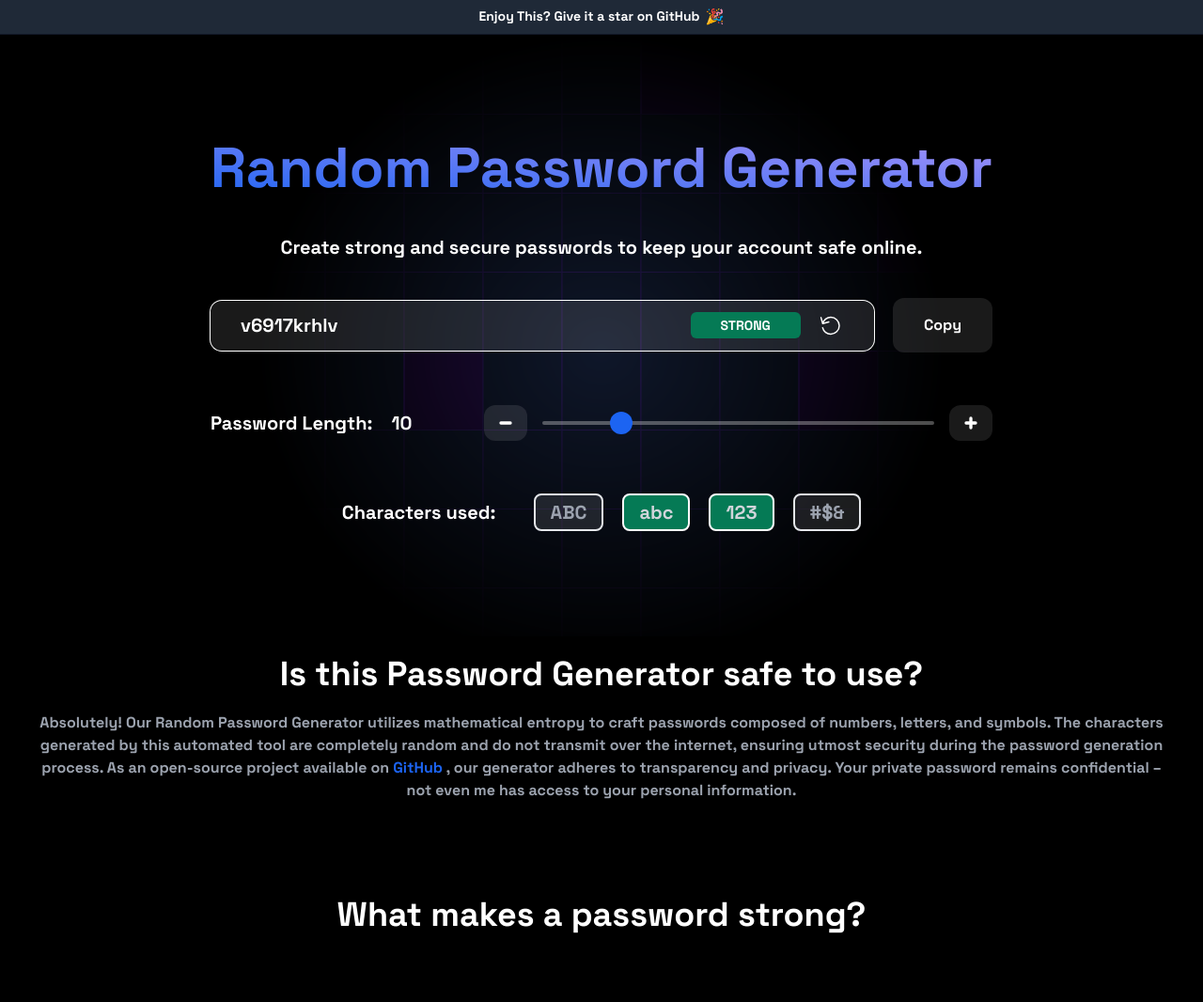
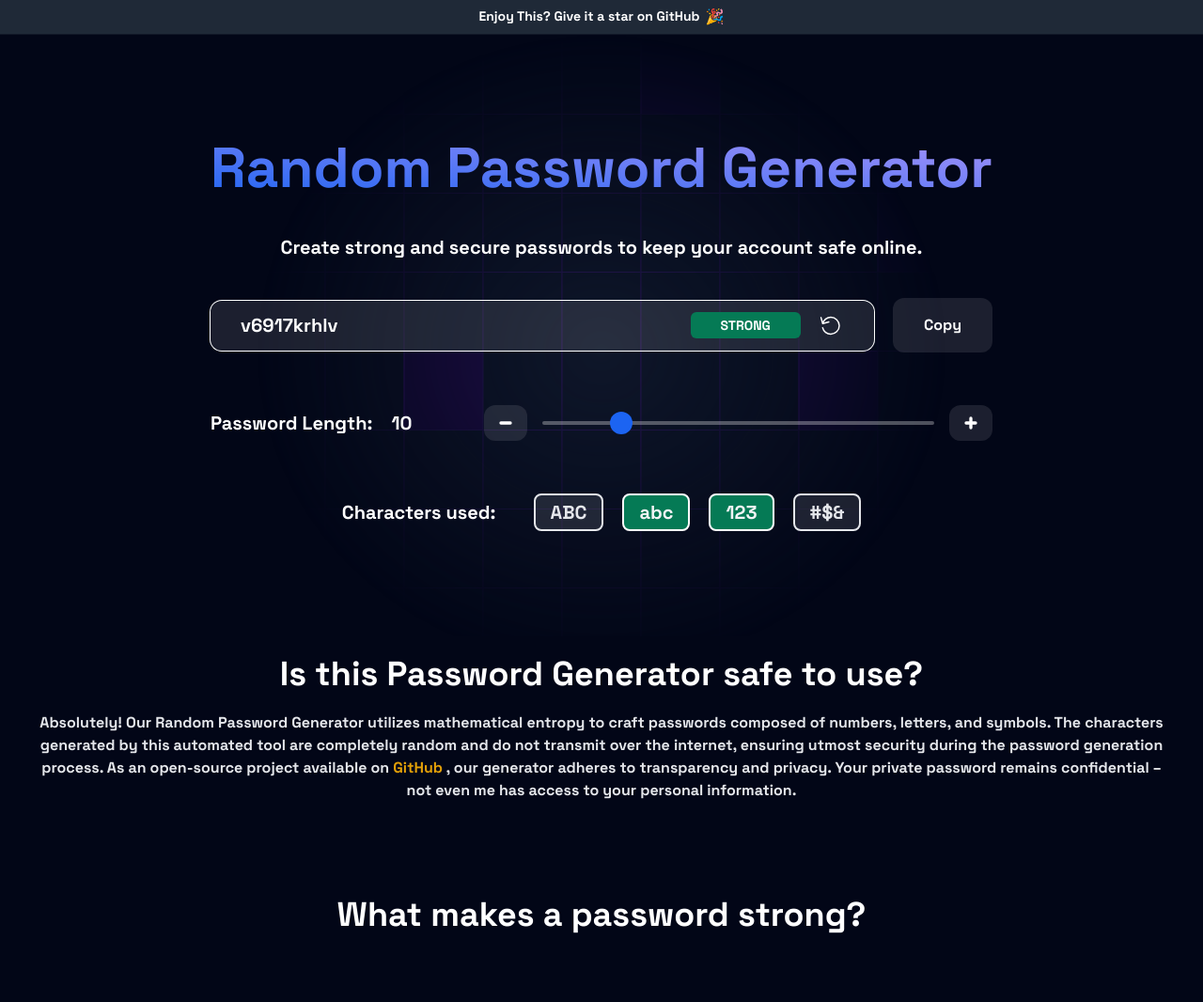
Before and after one commit to Swastikdan/Random-Password-Generator, a website: page index.html in a window 1280 px wide. Shown: the top 1066 px of the page at 94% size. Drawn offline with Linux system fonts and the light colour scheme.

Commit message:
accessability

```diff
--- a/assets/input.css
+++ b/assets/input.css
@@ -6,6 +6,7 @@
     font-family: 'Space Grotesk';
     src: url('fonts/space-grotesk-latin-700.woff2') format('woff2'),
          url('fonts/space-grotesk-latin-700.woff') format('woff');
+    font-display: swap;
   }
 
 .space-grotesk{font-family: 'Space Grotesk';}
--- a/index.html
+++ b/index.html
@@ -27,7 +27,7 @@
     <link rel="shortcut icon" href="favicon.png" type="image/x-icon" />
     <link rel="stylesheet" href="style.css" />
   </head>
-  <body class="bg-black h-full mx-auto space-grotesk">
+  <body class="bg-slate-950 h-full mx-auto space-grotesk">
     <div id="preloader" style="position:fixed;overflow:hidden;width:100%;z-index:999" class="overflow-hidden">
       <div
         class="min-h-[100vh] flex flex-col bg-gray-950 border-gray-700 shadow-slate-700/[.7] z-50 fi">
@@ -112,7 +112,7 @@
               <ul class="flex space-x-3 md:space-x-5">
                 <li>
                   <input type="checkbox" id="includeUppercase" class="hidden peer" />
-                  <label for="includeUppercase" class="inline-flex items-center justify-between w-full px-4 py-1 border-2 border-gray-200 rounded-lg cursor-pointer hover:text-gray-300 dark:border-gray-700 peer-checked:border-white peer-checked:text-gray-300 peer-checked:bg-green-600 text-gray-400 bg-white/10 hover:bg-gray-700">
+                  <label for="includeUppercase" class="inline-flex items-center justify-between w-full px-4 py-1 border-2 border-gray-200 rounded-lg cursor-pointer hover:text-gray-300 dark:border-gray-700 peer-checked:border-white peer-checked:text-gray-100 peer-checked:bg-green-600 text-gray-200 bg-white/10 hover:bg-gray-700">
                     <div class="block">
                       <div class="w-full text-xl font-semibold">ABC</div>
                     </div>
@@ -120,7 +120,7 @@
                 </li>
                 <li>
                   <input type="checkbox" id="includeLowercase" class="hidden peer" checked />
-                  <label for="includeLowercase" class="inline-flex items-center justify-between w-full px-4 py-1 border-2 border-gray-200 rounded-lg cursor-pointer hover:text-gray-300 dark:border-gray-700 peer-checked:border-white peer-checked:text-gray-300 peer-checked:bg-green-600 text-gray-400 bg-white/10 hover:bg-gray-700">
+                  <label for="includeLowercase" class="inline-flex items-center justify-between w-full px-4 py-1 border-2 border-gray-200 rounded-lg cursor-pointer hover:text-gray-300 dark:border-gray-700 peer-checked:border-white peer-checked:text-gray-100 peer-checked:bg-green-600 text-gray-200 bg-white/10 hover:bg-gray-700">
                     <div class="block">
                       <div class="w-full text-xl font-semibold">abc</div>
                     </div>
@@ -128,7 +128,7 @@
                 </li>
                 <li>
                   <input type="checkbox" id="includeNumbers" class="hidden peer" checked />
-                  <label for="includeNumbers" class="inline-flex items-center justify-between w-full px-4 py-1 border-2 border-gray-200 rounded-lg cursor-pointer hover:text-gray-300 dark:border-gray-700 peer-checked:border-white peer-checked:text-gray-300 peer-checked:bg-green-600 text-gray-400 bg-white/10 hover:bg-gray-700">
+                  <label for="includeNumbers" class="inline-flex items-center justify-between w-full px-4 py-1 border-2 border-gray-200 rounded-lg cursor-pointer hover:text-gray-300 dark:border-gray-700 peer-checked:border-white peer-checked:text-gray-100 peer-checked:bg-green-600 text-gray-200 bg-white/10 hover:bg-gray-700">
                     <div class="block">
                       <div class="w-full text-xl font-semibold">123</div>
                     </div>
@@ -136,7 +136,7 @@
                 </li>
                 <li>
                   <input type="checkbox" id="includeSpecial" value="" class="hidden peer" />
-                  <label for="includeSpecial" class="inline-flex items-center justify-between w-full px-4 py-1 border-2 border-gray-200 rounded-lg cursor-pointer hover:text-gray-300 dark:border-gray-700 peer-checked:border-white peer-checked:text-gray-300 peer-checked:bg-green-600 text-gray-400 bg-white/10 hover:bg-gray-700">
+                  <label for="includeSpecial" class="inline-flex items-center justify-between w-full px-4 py-1 border-2 border-gray-200 rounded-lg cursor-pointer hover:text-gray-300 dark:border-gray-700 peer-checked:border-white peer-checked:text-gray-100 peer-checked:bg-green-600 text-gray-200 bg-white/10 hover:bg-gray-700">
                     <div class="block">
                       <div class="w-full text-xl font-semibold">#$&</div>
                     </div>
@@ -153,7 +153,7 @@
     <div class=" max-w-[85rem] px-4 sm:px-6 lg:px-8 mx-auto pb-20  ">
       <div class="text-center">
         <h3 class="text-2xl text-white sm:text-4xl font-bold my-5 px-4 sm:px-6 lg:px-8"> Is this Password Generator safe to use? </h3>
-        <p class="text-gray-400 text-base">Absolutely! Our Random Password Generator utilizes mathematical entropy to craft passwords composed of numbers, letters, and symbols. The characters generated by this automated tool are completely random and do not transmit over the internet, ensuring utmost security during the password generation process. As an open-source project available on <a class="text-blue-600" href="https://github.com/Swastikdan/Random-Password-Generator" rel="noreferrer" target="_blank">GitHub </a>, our generator adheres to transparency and privacy. Your private password remains confidential – not even me has access to your personal information. </p>
+        <p class="text-gray-200 text-base">Absolutely! Our Random Password Generator utilizes mathematical entropy to craft passwords composed of numbers, letters, and symbols. The characters generated by this automated tool are completely random and do not transmit over the internet, ensuring utmost security during the password generation process. As an open-source project available on <a class="text-yellow-400" href="https://github.com/Swastikdan/Random-Password-Generator" rel="noreferrer" target="_blank">GitHub </a>, our generator adheres to transparency and privacy. Your private password remains confidential – not even me has access to your personal information. </p>
       </div>
     </div>
     <h3 class="text-center text-2xl text-white sm:text-4xl font-bold my-5 px-4 sm:px-6 lg:px-8"> What makes a password strong? </h3>
```
Also changed, not shown: public/style.css.
